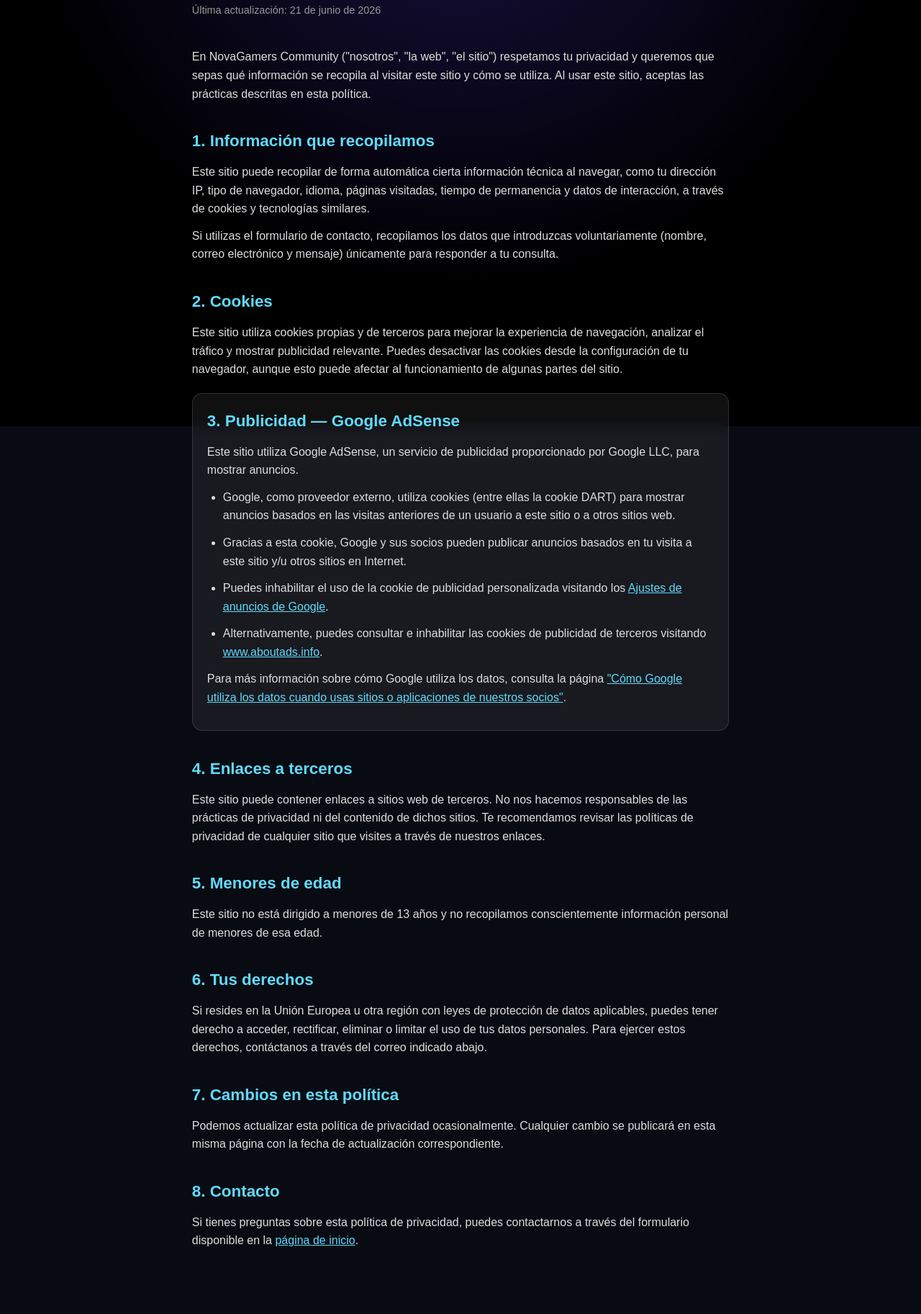
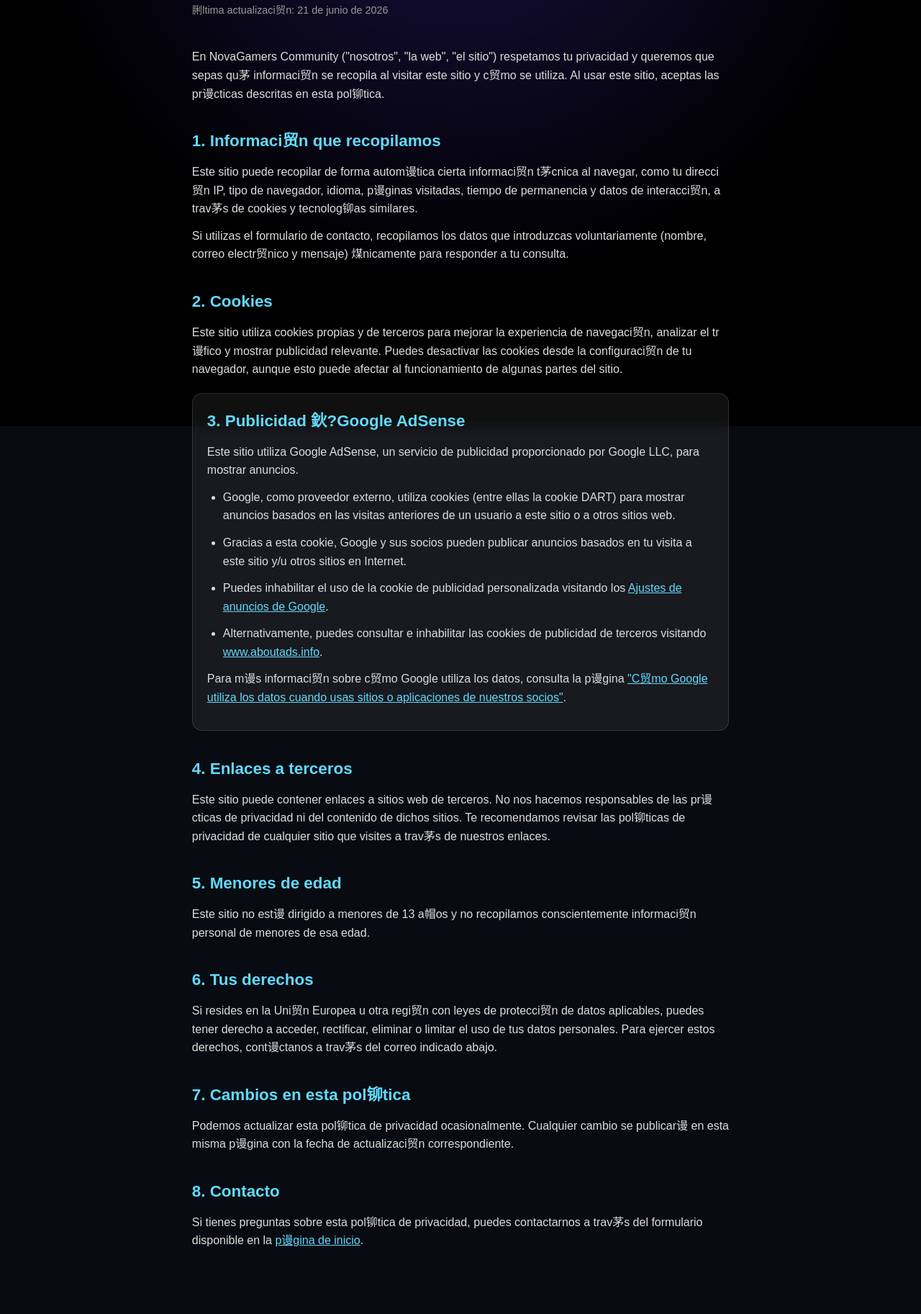
Before and after one commit to jpasoft/jpasoft.github.io, a plain HTML site: page privacidad.html in a window 1280 px wide. Shown: the part 208-2033 px from the top of the page at 72% size. Drawn offline with Linux system fonts and the light colour scheme.

Commit message:
Update privacidad.html

```diff
--- a/privacidad.html
+++ b/privacidad.html
@@ -2,7 +2,7 @@
 <html lang="es">
 <head>
 <meta charset="UTF-8"><meta name="viewport" content="width=device-width,initial-scale=1">
-<title>Política de Privacidad · NovaGamers Community</title>
+<title>Pol铆tica de Privacidad 路 NovaGamers Community</title>
 <style>
 *{margin:0;padding:0;box-sizing:border-box}body{font-family:Arial,sans-serif;background:#090b12;color:#fff;overflow-x:hidden;line-height:1.6}
 body:before{content:"";position:fixed;inset:0;background:radial-gradient(circle at top,#5b2cff33,#000 60%);z-index:-2}
@@ -21,23 +21,23 @@ footer a{color:#61dafb;text-decoration:none}
 @media(max-width:700px){nav{padding:14px 4%;font-size:.9rem}h1{font-size:1.8rem}main{padding:120px 5% 60px}}
 </style></head>
 <body>
-<nav><strong>🎮 NovaGamers</strong><div><a href="index.html">Inicio</a></div></nav>
+<nav><strong>馃幃 NovaGamers</strong><div><a href="index.html">Inicio</a></div></nav>
 
 <main>
-<h1>Política de Privacidad</h1>
-<p class="updated">Última actualización: 21 de junio de 2026</p>
+<h1>Pol铆tica de Privacidad</h1>
+<p class="updated">脷ltima actualizaci贸n: 21 de junio de 2026</p>
 
-<p>En NovaGamers Community ("nosotros", "la web", "el sitio") respetamos tu privacidad y queremos que sepas qué información se recopila al visitar este sitio y cómo se utiliza. Al usar este sitio, aceptas las prácticas descritas en esta política.</p>
+<p>En NovaGamers Community ("nosotros", "la web", "el sitio") respetamos tu privacidad y queremos que sepas qu茅 informaci贸n se recopila al visitar este sitio y c贸mo se utiliza. Al usar este sitio, aceptas las pr谩cticas descritas en esta pol铆tica.</p>
 
-<h2>1. Información que recopilamos</h2>
-<p>Este sitio puede recopilar de forma automática cierta información técnica al navegar, como tu dirección IP, tipo de navegador, idioma, páginas visitadas, tiempo de permanencia y datos de interacción, a través de cookies y tecnologías similares.</p>
-<p>Si utilizas el formulario de contacto, recopilamos los datos que introduzcas voluntariamente (nombre, correo electrónico y mensaje) únicamente para responder a tu consulta.</p>
+<h2>1. Informaci贸n que recopilamos</h2>
+<p>Este sitio puede recopilar de forma autom谩tica cierta informaci贸n t茅cnica al navegar, como tu direcci贸n IP, tipo de navegador, idioma, p谩ginas visitadas, tiempo de permanencia y datos de interacci贸n, a trav茅s de cookies y tecnolog铆as similares.</p>
+<p>Si utilizas el formulario de contacto, recopilamos los datos que introduzcas voluntariamente (nombre, correo electr贸nico y mensaje) 煤nicamente para responder a tu consulta.</p>
 
 <h2>2. Cookies</h2>
-<p>Este sitio utiliza cookies propias y de terceros para mejorar la experiencia de navegación, analizar el tráfico y mostrar publicidad relevante. Puedes desactivar las cookies desde la configuración de tu navegador, aunque esto puede afectar al funcionamiento de algunas partes del sitio.</p>
+<p>Este sitio utiliza cookies propias y de terceros para mejorar la experiencia de navegaci贸n, analizar el tr谩fico y mostrar publicidad relevante. Puedes desactivar las cookies desde la configuraci贸n de tu navegador, aunque esto puede afectar al funcionamiento de algunas partes del sitio.</p>
 
 <div class="box">
-<h2 style="margin-top:0">3. Publicidad — Google AdSense</h2>
+<h2 style="margin-top:0">3. Publicidad 鈥?Google AdSense</h2>
 <p>Este sitio utiliza Google AdSense, un servicio de publicidad proporcionado por Google LLC, para mostrar anuncios.</p>
 <ul>
 <li>Google, como proveedor externo, utiliza cookies (entre ellas la cookie DART) para mostrar anuncios basados en las visitas anteriores de un usuario a este sitio o a otros sitios web.</li>
@@ -45,24 +45,24 @@ footer a{color:#61dafb;text-decoration:none}
 <li>Puedes inhabilitar el uso de la cookie de publicidad personalizada visitando los <a class="link" href="https://adssettings.google.com/" target="_blank" rel="noopener">Ajustes de anuncios de Google</a>.</li>
 <li>Alternativamente, puedes consultar e inhabilitar las cookies de publicidad de terceros visitando <a class="link" href="https://www.aboutads.info/choices/" target="_blank" rel="noopener">www.aboutads.info</a>.</li>
 </ul>
-<p>Para más información sobre cómo Google utiliza los datos, consulta la página <a class="link" href="https://policies.google.com/technologies/partner-sites" target="_blank" rel="noopener">"Cómo Google utiliza los datos cuando usas sitios o aplicaciones de nuestros socios"</a>.</p>
+<p>Para m谩s informaci贸n sobre c贸mo Google utiliza los datos, consulta la p谩gina <a class="link" href="https://policies.google.com/technologies/partner-sites" target="_blank" rel="noopener">"C贸mo Google utiliza los datos cuando usas sitios o aplicaciones de nuestros socios"</a>.</p>
 </div>
 
 <h2>4. Enlaces a terceros</h2>
-<p>Este sitio puede contener enlaces a sitios web de terceros. No nos hacemos responsables de las prácticas de privacidad ni del contenido de dichos sitios. Te recomendamos revisar las políticas de privacidad de cualquier sitio que visites a través de nuestros enlaces.</p>
+<p>Este sitio puede contener enlaces a sitios web de terceros. No nos hacemos responsables de las pr谩cticas de privacidad ni del contenido de dichos sitios. Te recomendamos revisar las pol铆ticas de privacidad de cualquier sitio que visites a trav茅s de nuestros enlaces.</p>
 
 <h2>5. Menores de edad</h2>
-<p>Este sitio no está dirigido a menores de 13 años y no recopilamos conscientemente información personal de menores de esa edad.</p>
+<p>Este sitio no est谩 dirigido a menores de 13 a帽os y no recopilamos conscientemente informaci贸n personal de menores de esa edad.</p>
 
 <h2>6. Tus derechos</h2>
-<p>Si resides en la Unión Europea u otra región con leyes de protección de datos aplicables, puedes tener derecho a acceder, rectificar, eliminar o limitar el uso de tus datos personales. Para ejercer estos derechos, contáctanos a través del correo indicado abajo.</p>
+<p>Si resides en la Uni贸n Europea u otra regi贸n con leyes de protecci贸n de datos aplicables, puedes tener derecho a acceder, rectificar, eliminar o limitar el uso de tus datos personales. Para ejercer estos derechos, cont谩ctanos a trav茅s del correo indicado abajo.</p>
 
-<h2>7. Cambios en esta política</h2>
-<p>Podemos actualizar esta política de privacidad ocasionalmente. Cualquier cambio se publicará en esta misma página con la fecha de actualización correspondiente.</p>
+<h2>7. Cambios en esta pol铆tica</h2>
+<p>Podemos actualizar esta pol铆tica de privacidad ocasionalmente. Cualquier cambio se publicar谩 en esta misma p谩gina con la fecha de actualizaci贸n correspondiente.</p>
 
 <h2>8. Contacto</h2>
-<p>Si tienes preguntas sobre esta política de privacidad, puedes contactarnos a través del formulario disponible en la <a class="link" href="index.html#contact">página de inicio</a>.</p>
+<p>Si tienes preguntas sobre esta pol铆tica de privacidad, puedes contactarnos a trav茅s del formulario disponible en la <a class="link" href="index.html#contact">p谩gina de inicio</a>.</p>
 </main>
 
-<footer>© 2026 NovaGamers Community · <a href="index.html">Volver al inicio</a></footer>
+<footer>漏 2026 NovaGamers Community 路 <a href="index.html">Volver al inicio</a></footer>
 </body></html>
```
